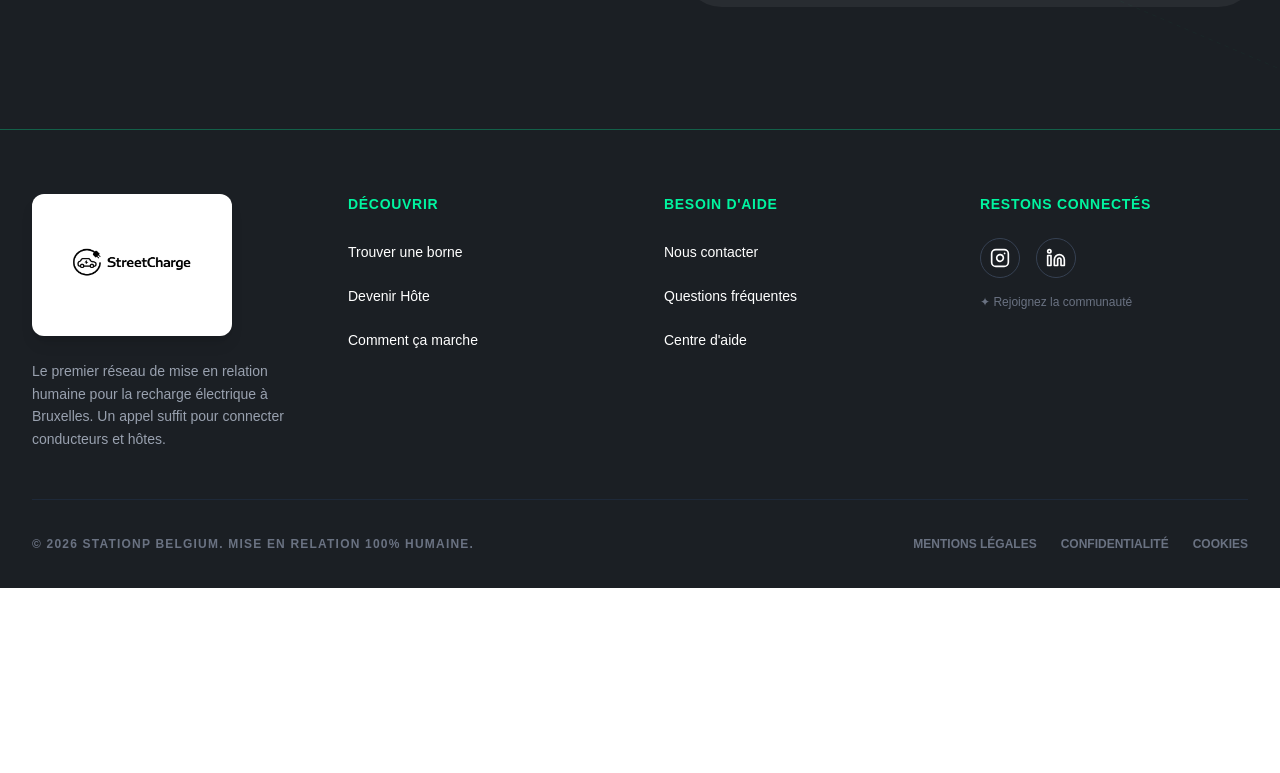
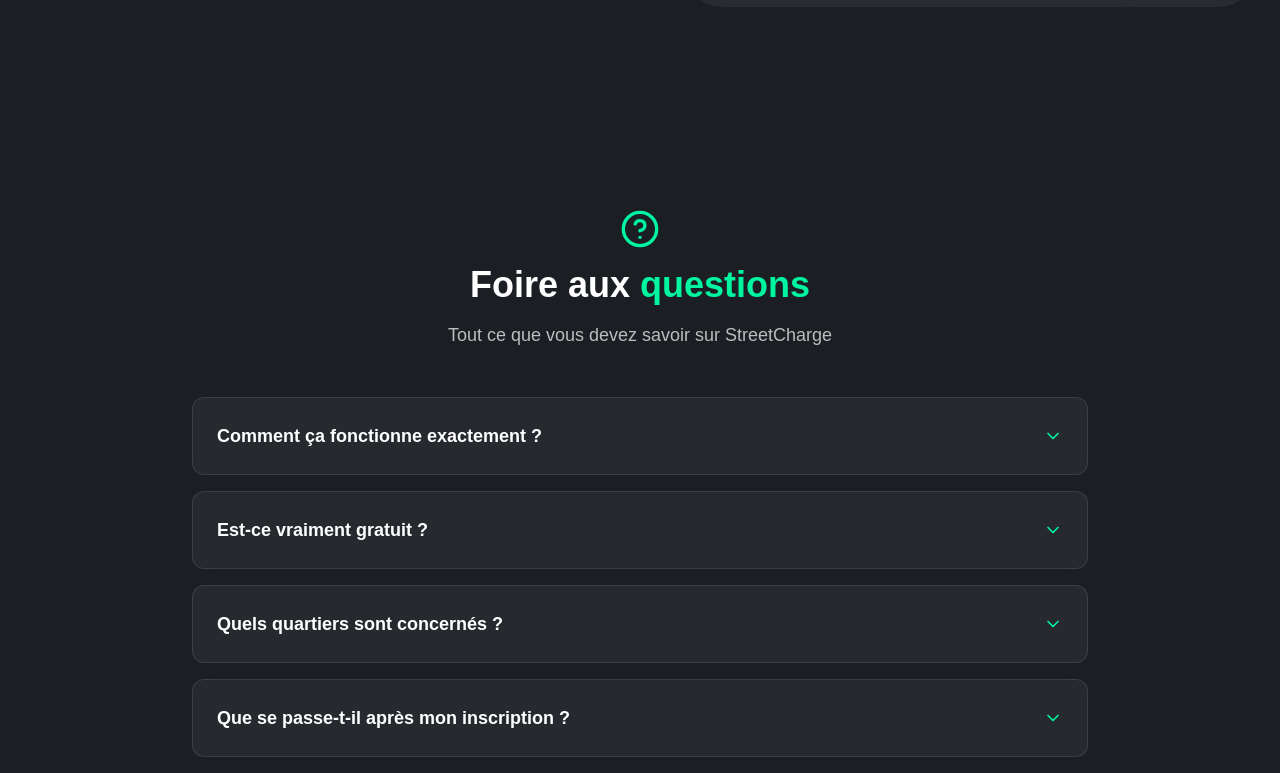
Before and after one commit to DigitariaWebs/StationP, a Next.js app: page / in a window 1280 px wide. Shown: the part 3760-4533 px from the top of the page. Before the commit the page ends 4348 px from the top, so only its background shows below. Built offline with nearby package versions, Linux system fonts and the light colour scheme.

Commit message:
Add FAQ section to the Home component

```diff
--- a/app/page.tsx
+++ b/app/page.tsx
@@ -3,7 +3,7 @@ import Hero from '@/components/sections/Hero';
 import Trouver from '@/components/sections/Trouver';
 import Howitworks from '@/components/sections/HowitWorks';
 import AboutSection from '@/components/sections/Apropos';
-
+import FAQ from '@/components/sections/FAQ'
 export default function Home() {
   return (
     <>
@@ -12,6 +12,7 @@ export default function Home() {
       <Trouver />
       <AboutSection />
       <Howitworks />
+      <FAQ/>
       <Footer />
 
     </>
```
